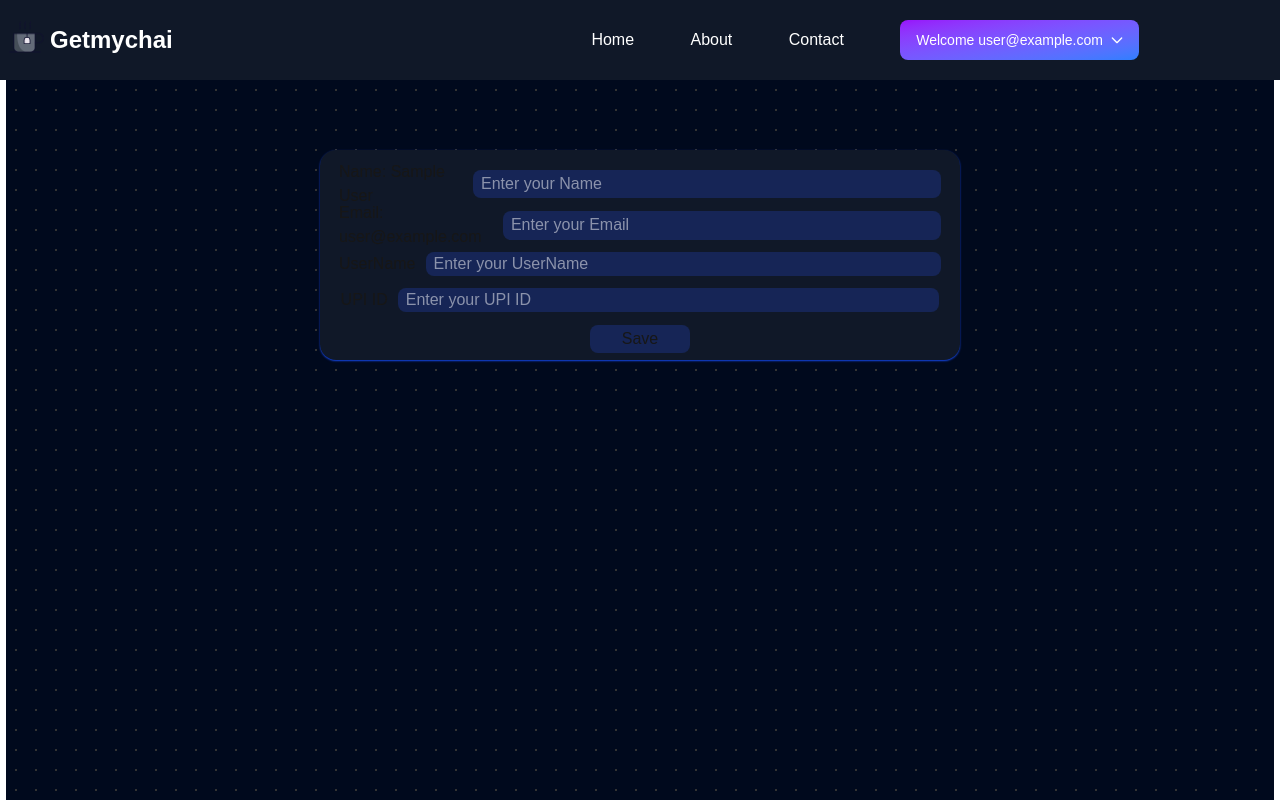
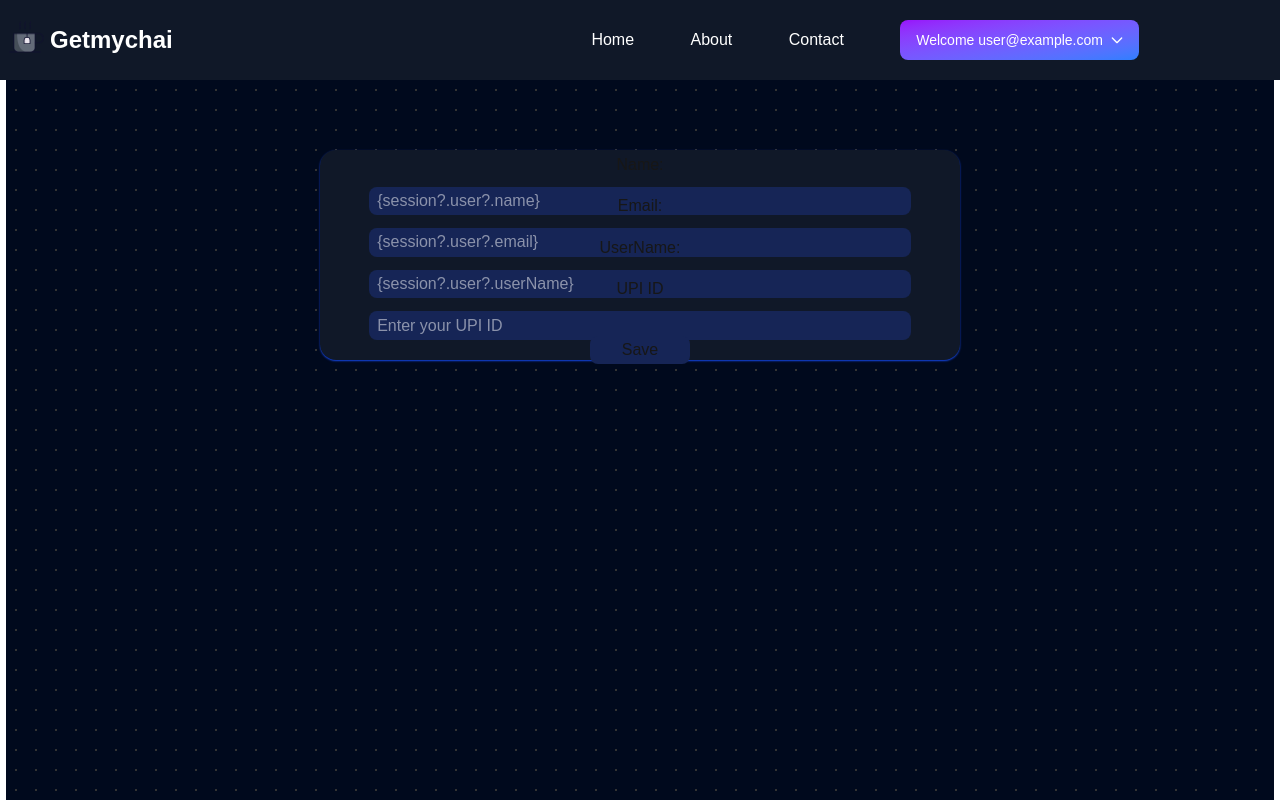
Before and after one commit to Shashikantgiri-web/Getmychap---fund-raising-website, a Next.js app in the folder main-code/: page /dashboard in a window 1280 px wide. Shown: the top 800 px of the page. Built offline with nearby package versions, Linux system fonts and the light colour scheme; no server answers; sample sign-in values are in the browser's storage.

Commit message:
Update page.js

```diff
--- a/main-code/app/dashboard/page.js
+++ b/main-code/app/dashboard/page.js
@@ -14,23 +14,23 @@
     <>
      <div className='w-screen h-87.5 flex justify-center items-center relative'>
       <div className='w-[50%] h-[60%] flex flex-col justify-start items-center p-4 bg-gray-900 rounded-2xl shadow-xs shadow-blue-700 gap-1.5'>
-        <div className='w-[99%] h-[20%] flex flex-row justify-center items-center gap-2.5'>
-          <p>Name: {session?.user?.name}</p>
-          <input type="text" name="name" id="" placeholder='Enter your Name' className='w-[90%] h-[80%] flex justify-start items-center p-1.5 pl-2 rounded-lg bg-blue-950 hover:ring-1 hover:ring-blue-700 text-white'/>
+        <div className='w-[99%] h-[20%] flex flex-col justify-center items-center gap-2.5'>
+          <p>Name:</p>
+          <input type="text" name="name" id="" placeholder='{session?.user?.name}' className='w-[90%] h-[80%] flex justify-start items-center p-1.5 pl-2 rounded-lg bg-blue-950 hover:ring-1 hover:ring-blue-700 text-white'/>
         </div>
-        <div className='w-[99%] h-[20%] flex flex-row justify-center items-center gap-2.5'>
-          <p>Email: {session?.user?.email}</p>
-          <input type="text" name="email" id="" placeholder='Enter your Email' className='w-[90%] h-[80%] flex justify-start items-center p-1.5 pl-2 rounded-lg bg-blue-950 hover:ring-1 hover:ring-blue-700 text-white'/>
+        <div className='w-[99%] h-[20%] flex flex-col justify-center items-center gap-2.5'>
+          <p>Email:</p>
+          <input type="text" name="email" id="" placeholder='{session?.user?.email}' className='w-[90%] h-[80%] flex justify-start items-center p-1.5 pl-2 rounded-lg bg-blue-950 hover:ring-1 hover:ring-blue-700 text-white'/>
         </div>
-        <div className='w-[99%] h-[20%] flex flex-row justify-center items-center gap-2.5'>
-          <p>UserName</p>
-          <input type="text" name="userName" id="" placeholder='Enter your UserName' className='w-[90%] h-[80%] flex justify-start items-center p-1.5 pl-2 rounded-lg bg-blue-950 hover:ring-1 hover:ring-blue-700 text-white'/>
+        <div className='w-[99%] h-[20%] flex flex-col justify-center items-center gap-2.5'>
+          <p>UserName:</p>
+          <input type="text" name="userName" id="" placeholder='{session?.user?.userName}' className='w-[90%] h-[80%] flex justify-start items-center p-1.5 pl-2 rounded-lg bg-blue-950 hover:ring-1 hover:ring-blue-700 text-white'/>
         </div>
-        <div className='w-[99%] h-[20%] flex flex-row justify-center items-center gap-2.5'>
+        <div className='w-[99%] h-[20%] flex flex-col justify-center items-center gap-2.5'>
           <p>UPI ID</p>
           <input type="text" name="upiId" id="" placeholder='Enter your UPI ID' className='w-[90%] h-[80%] flex justify-start items-center p-1.5 pl-2 rounded-lg bg-blue-950 hover:ring-1 hover:ring-blue-700 text-white'/>
         </div>
-        <div className='w-[99%] h-[20%] flex flex-row justify-center items-center gap-2.5'>
+        <div className='w-[99%] h-[20%] flex flex-col justify-center items-center gap-2.5'>
           <button type="submit" className='w-25 h-[80%] flex flex-row justify-center items-center p-1.5 bg-blue-950 rounded-lg '>Save</button>
         </div>
       </div>
```
